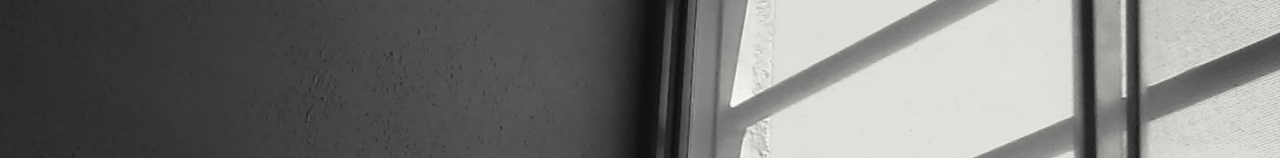
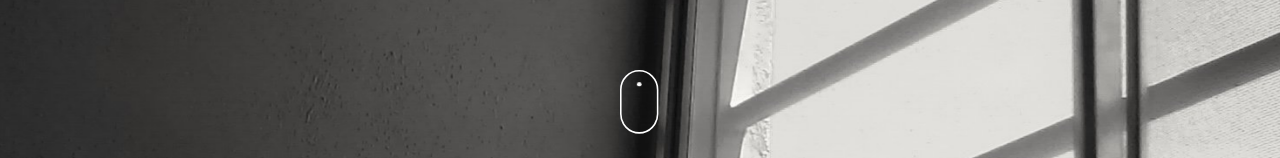
Before and after one commit to Alan-Laredo/Porfolio-React, a React (Create React App) app: page / in a window 1280 px wide. Shown: the part 642-800 px from the top of the page. Built offline with nearby package versions, Linux system fonts and the light colour scheme.

Commit message:
Add scrolling indicator

```diff
--- a/src/Components/Cover/Cover.css
+++ b/src/Components/Cover/Cover.css
@@ -82,3 +82,38 @@
 ::-moz-selection {
   background: #aaa; /* Gecko Browsers */
 }
+
+.mouse {
+  max-width: 2.5rem;
+  width: 100%;
+  height: auto;
+}
+
+.scroll {
+  animation-name: scroll;
+  animation-duration: 1.5s;
+  animation-timing-function: cubic-bezier(0.65, -0.55, 0.25, 1.5);
+  animation-iteration-count: infinite;
+  transform-origin: 50% 20.5px;
+  will-change: transform, opacity;
+  opacity: 1;
+}
+
+.scroll-link {
+  position: absolute;
+  bottom: 1rem;
+  left: 50%;
+  transform: translateX(-50%);
+}
+
+@keyframes scroll {
+  0%,
+  20% {
+    transform: translateY(0) scaleY(1);
+  }
+
+  100% {
+    transform: translateY(36px) scaleY(2);
+    opacity: 0;
+  }
+}
--- a/src/Components/Cover/Cover.js
+++ b/src/Components/Cover/Cover.js
@@ -12,6 +12,33 @@ export default class Cover extends Component {
             optimize processes
           </p>
         </div>
+        <a className="scroll-link" href="#">
+          <svg
+            className="mouse"
+            xmlns="http://www.w3.org/2000/svg"
+            viewBox="0 0 76 130"
+            preserveAspectRatio="xMidYMid meet"
+          >
+            <g fill="none" fill-rule="evenodd">
+              <rect
+                width="70"
+                height="118"
+                x="1.5"
+                y="1.5"
+                stroke="#FFF"
+                stroke-width="3"
+                rx="36"
+              />
+              <circle
+                className="scroll"
+                cx="36.5"
+                cy="31.5"
+                r="4.5"
+                fill="#FFF"
+              />
+            </g>
+          </svg>
+        </a>
       </div>
     );
   }
```
